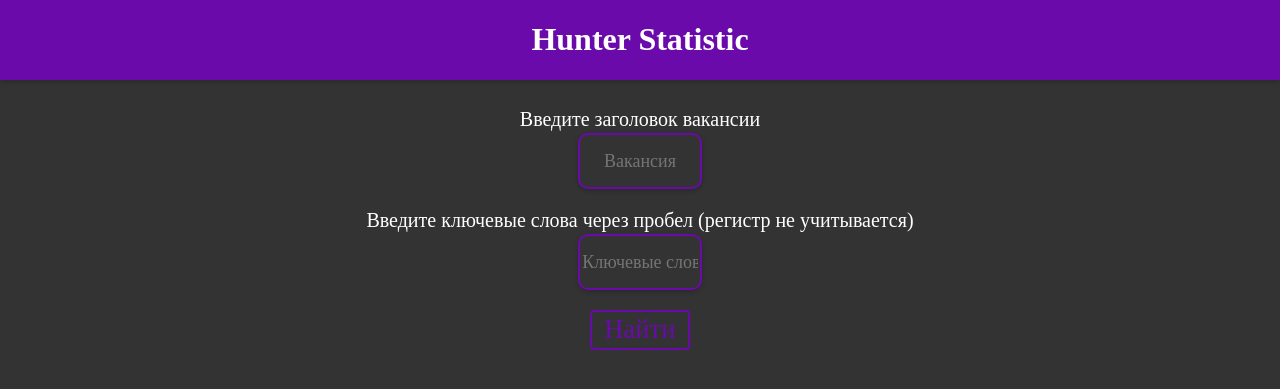
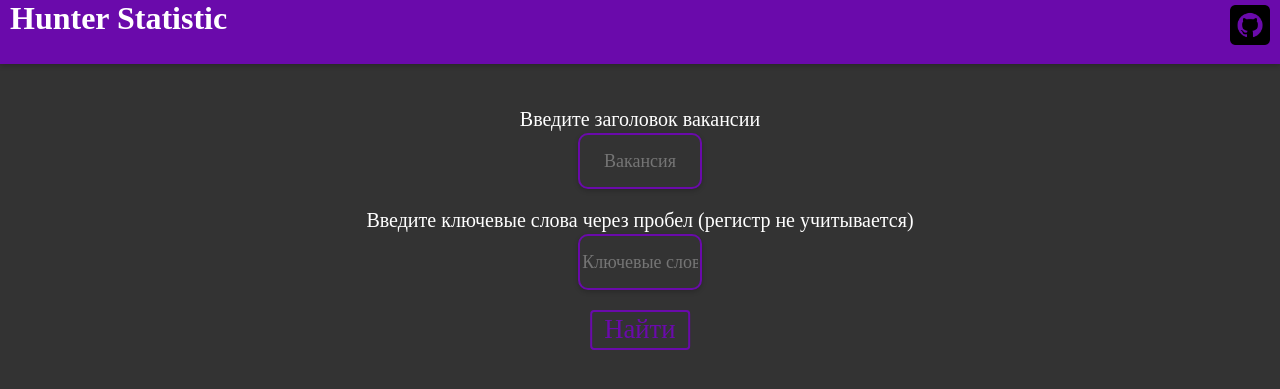
Before and after one commit to yunya101/hunterstat, a PHP site: page / in a window 1280 px wide. Shown: the top 389 px of the page. Run offline with PHP 8.4, Linux system fonts and the light colour scheme; some web fonts are replaced.

Commit message:
Little changes

```diff
--- a/index.php
+++ b/index.php
@@ -1,10 +1,6 @@
-<?php
-session_start();
-header('Content-Type: text/html; charset=UTF-8');
-
-?>
 <!DOCTYPE html>
 <html lang="en">
+
 <head>
     <meta charset="UTF-8">
     <meta name="viewport" content="width=device-width, initial-scale=1.0">
@@ -12,9 +8,11 @@ header('Content-Type: text/html; charset=UTF-8');
     <script src="https://code.jquery.com/jquery-3.7.1.min.js"></script>
     <title>Hunter Statistic</title>
 </head>
+
 <body>
     <div id="header">
         <h1>Hunter Statistic</h1>
+        <a id="git" href="https://github.com/yunya101/hunterstat"><img class="icon" src="assets/github.png"></a>
     </div>
     <div id="content">
         <div id="search-container">
@@ -37,7 +35,7 @@ header('Content-Type: text/html; charset=UTF-8');
         require_once 'search.php';
         ?>
         <script>
-        $('#form').submit(function() {
+            $('#form').submit(function () {
                 var title = $('#form_title').val()
                 var keys = $('#form_keys').val()
 
@@ -58,4 +56,5 @@ require_once 'search.php';
         </script>
     </div>
 </body>
+
 </html>
--- a/search.php
+++ b/search.php
@@ -1,8 +1,8 @@
 <?php
 if (isset($_GET['title']) && isset($_GET['keywords'])) {
     echo '<div id="searched">';
-        $title = mb_convert_encoding($_GET['title'], 'UTF-8', 'auto');
-        $str_keys = mb_convert_encoding($_GET['keywords'], 'UTF-8', 'auto');
+    $title = sanitize($_GET['title']);
+    $str_keys = sanitize($_GET['keywords']);
     $keywords = explode(' ', $str_keys);
     if ($keywords == false) {
         echo '<span class="err" style="display: block">Ошибка парсинга keywords</span>';
@@ -52,14 +52,14 @@
     echo '<span>Всего вакансий: ' . $json['found'] . ' | </span>';
     $selected = 0;
 
-        foreach($vacancies as $index => $response) {
-            foreach($response as $j => $vacancy) {
+    foreach ($vacancies as $index => $response) {
+        foreach ($response as $j => $vacancy) {
             $selected++;
             $snippet = $vacancy['snippet'];
 
-            foreach($snippet as $key => $val) {
+            foreach ($snippet as $key => $val) {
                 $val = mb_strtolower($val, 'UTF-8');
-                foreach($keyword_count as $keyword => $count) {
+                foreach ($keyword_count as $keyword => $count) {
                     if (strpos($val, $keyword) !== false) {
                         $keyword_count[$keyword] = $count + 1;
                     }
@@ -70,8 +70,13 @@
 
     echo '<span>Выборка из ' . $selected . ' вакансий</span><br>';
 
-        foreach($keyword_count as $key => $count) {
+    foreach ($keyword_count as $key => $count) {
         echo '<p class="result">' . $key . ': ' . $count . '</p>';
     }
     echo '</div>';
 }
+
+function sanitize($str): string
+{
+    return strip_tags($str);
+}
--- a/style/style.css
+++ b/style/style.css
@@ -10,6 +10,24 @@
     color: white;
     width: 20%;
     margin: 0 auto;
+}
+
+#git {
+    display: inline-block;
+    position: fixed;
+    right: 0;
+    margin-right: 10px;
+    margin-top: 5px;
+}
+
+.icon {
+    max-width: 40px;
+}
+
+h1 {
+    display: inline;
+    margin-left: 10px;
+    margin-top: 50%;
 }
 
 span {
@@ -33,12 +51,12 @@ body {
 #header {
     background-color: #6A0AAB;
     color: rgb(255, 255, 255);
-    text-align: center;
     position: fixed;
     top: 0;
     right: 0;
     left: 0;
     width: 100%;
+    height: 8%;
     box-shadow: 0 2px 5px rgba(0, 0, 0, 0.2);
 }
 
@@ -81,7 +99,7 @@ button {
     scale: 2;
     margin: 10px;
     border: 1px solid #6A0AAB;
-    color:#6A0AAB;
+    color: #6A0AAB;
     background-color: #333333;
     border-radius: 2px;
 }
```
Also changed, not shown: assets/github.png (added). Lines whose indentation alone changed are shown as unchanged.
